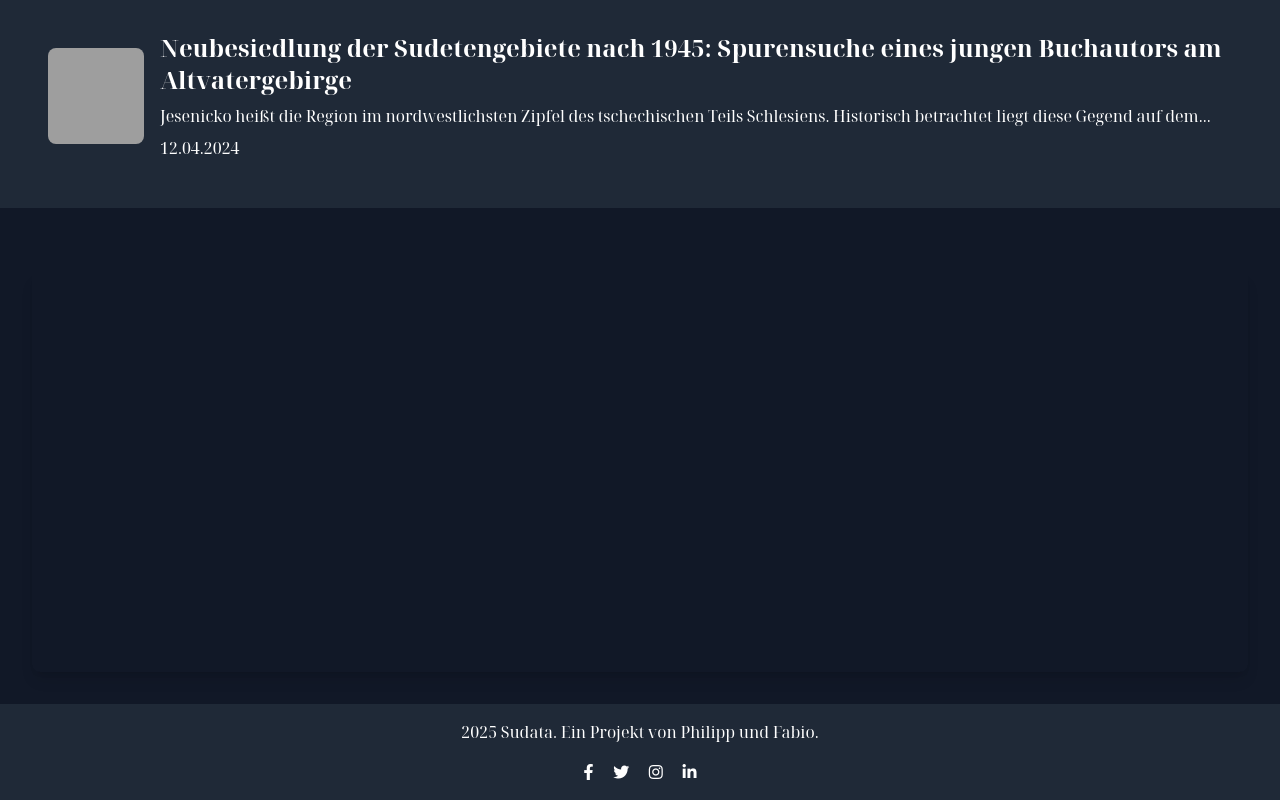
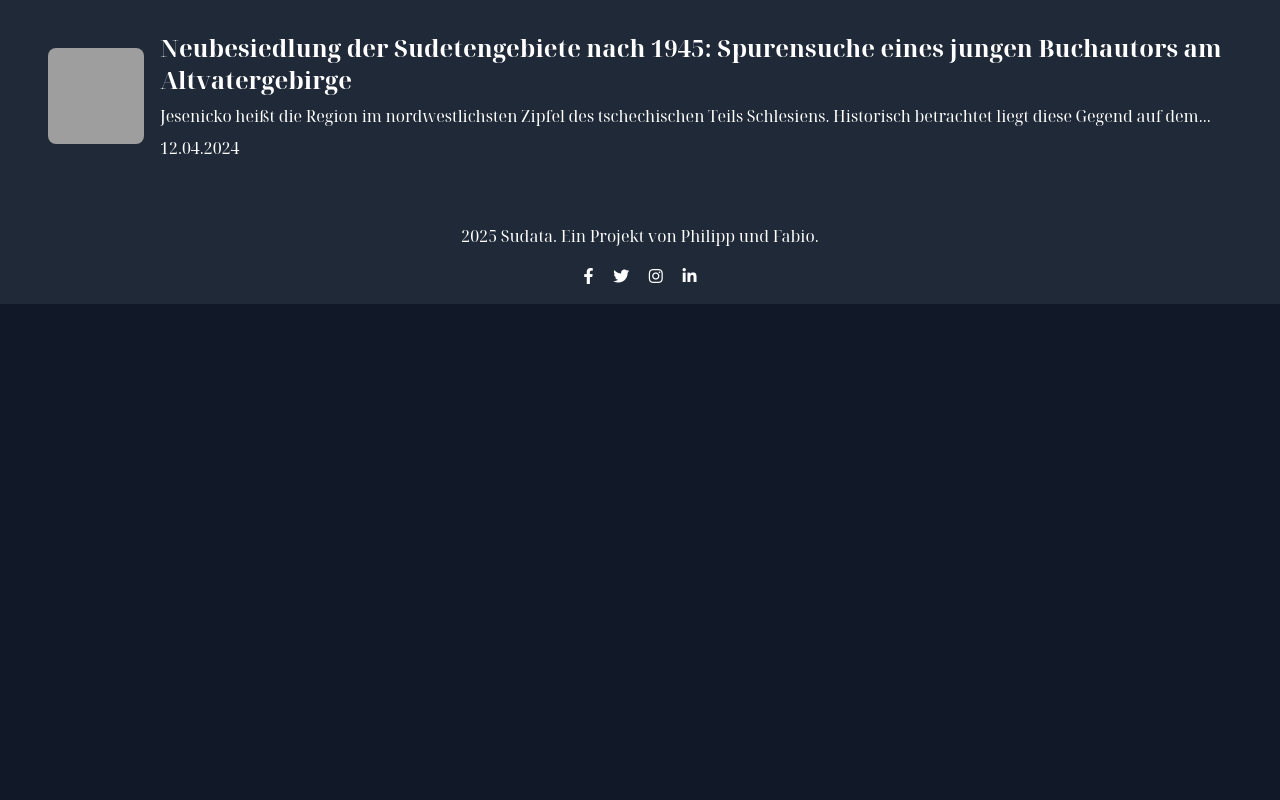
Before and after one commit to philhub27/Sudata-Final, a plain HTML site: page index.html in a window 1280 px wide. Shown: the part 1752-2552 px from the top of the page. After the commit the page ends 2056 px from the top, so only its background shows below. Drawn offline with nearby package versions, Linux system fonts and the light colour scheme; grey boxes are pictures that could not be loaded.

Commit message:
Update index.html

```diff
--- a/index.html
+++ b/index.html
@@ -270,10 +270,6 @@
     </a>
   </div>
 </section>
-<section class="p-4 md:p-8">
-  <h2 class="text-2xl md:text-4xl font-bold text-center mb-4 md:mb-8 fade-in-up"></h2>
-  <div class="rounded-lg shadow-lg hover-glow animate-zoom-in" id="map"></div>
-</section>
 <footer class="bg-gray-800 p-4 text-center animate-fade-in">
 <p class="text-sm md:text-base">2025 Sudata. Ein Projekt von Philipp und Fabio.</p>
 <div class="mt-4 space-x-2 md:space-x-4">
```
